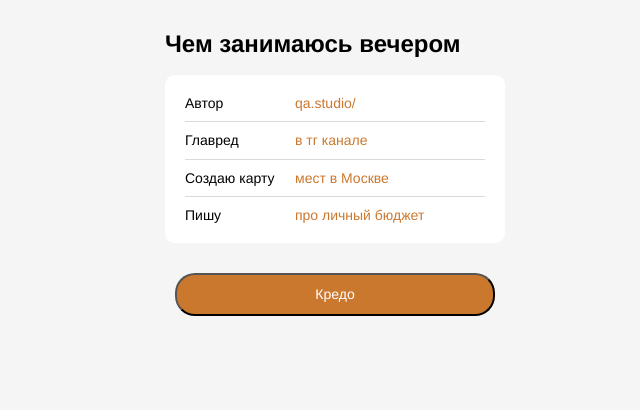
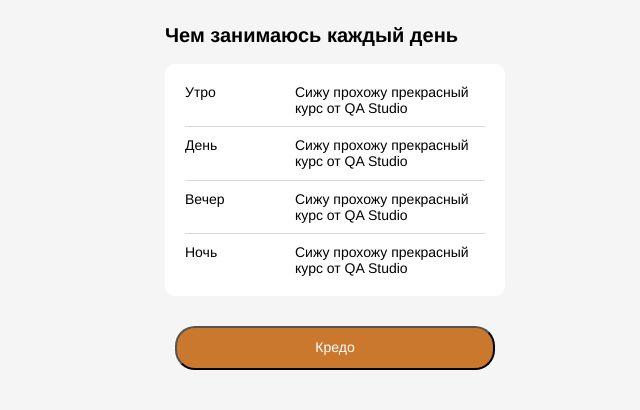
Before and after one commit to Gemini230597/Gemini230597.github.io, a plain HTML site: page index.html in a window 1280 px wide. Shown: the part 879-1289 px from the top of the page, without its empty margins (305-945 px from the left). Before the commit the page ends 1235 px from the top, so only its background shows below. Drawn offline with Linux system fonts and the light colour scheme.

Commit message:
Add files via upload

```diff
--- a/index.html
+++ b/index.html
@@ -33,29 +33,29 @@
           </li>
           <li class="links__link">
             <img src="icons8-github-48.png" alt="avatar" height="20px" />
-            <p class="links__title">Гит</p>
-            <a class="linsk__link" href="http://github.com/German-D/">github.com/German-D/</a>
+            <p class="links__title">Git</p>
+            <a class="linsk__link" href="https://github.com/Gemini230597/">github.com/Gemini230597</a>
           </li>
         </ul>
       </section>
       <section class="links">
-        <h2 class="links__header">Чем занимаюсь вечером</h2>
+        <h2 class="links__header">Чем занимаюсь каждый день</h2>
         <ul class="links__container">
           <li class="links__link">
-            <p class="links__title">Автор</p>
-            <a class="linsk__link" href="https://qa.studio/">qa.studio/</a>
+            <p class="links__title">Утро</p>
+            <p class="links__title">Сижу прохожу прекрасный курс от QA Studio</p>
           </li>
           <li class="links__link">
-            <p class="links__title">Главред</p>
-            <a class="linsk__link" href="https://t.me/qa_studio">в тг канале</a>
+            <p class="links__title">День</p>
+            <p class="links__title">Сижу прохожу прекрасный курс от QA Studio</p>
           </li>
           <li class="links__link">
-            <p class="links__title">Создаю карту</p>
-            <a class="linsk__link" href="https://www.google.com/maps/d/edit?mid=1lVTPZVywL-fuG8musq09CWQWxcMS2FE0&ll=55.74698933198479%2C37.62036627521297&z=14">мест в Москве</a>
+            <p class="links__title">Вечер</p>
+            <p class="links__title">Сижу прохожу прекрасный курс от QA Studio</p>
           </li>
           <li class="links__link">
-            <p class="links__title">Пишу</p>
-            <a class="linsk__link" href="https://dolnikov.ru/blog/all/lichny-byudzhet/">про личный бюджет</a>
+            <p class="links__title">Ночь</p>
+            <p class="links__title">Сижу прохожу прекрасный курс от QA Studio</p>
           </li>
         </ul>
       </section>
--- a/js.js
+++ b/js.js
@@ -3,5 +3,5 @@ const button = document.querySelector('button');
 
 /* Тут на кнопку навешиваем обрабочик, который ждёт клика и тогда запустит логику */
 button.addEventListener('click', function() {
-	alert('Деньги это не главное')
+	alert('Голова не для того, чтобы носить шляпу!')
 })
--- a/style.css
+++ b/style.css
@@ -39,7 +39,7 @@ body {
 
 .links__header {
   font-family: "Helvetica Neue";
-  font-size: 24px;
+  font-size: 20px;
   line-height: 1.4;
   margin: 0 0 15px 0;
 }
```
